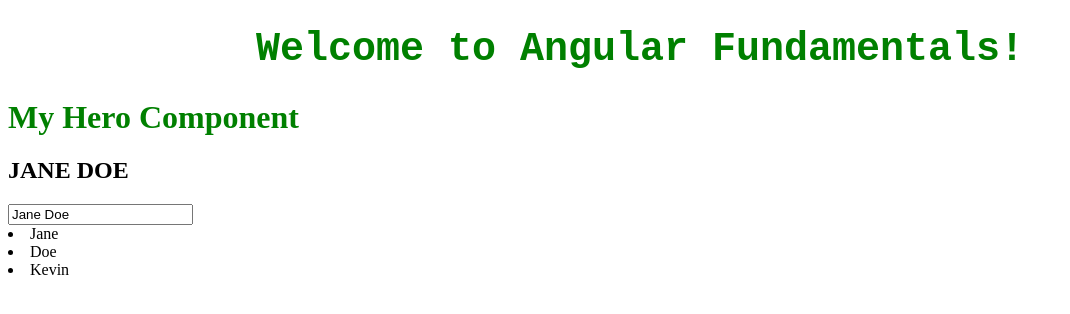
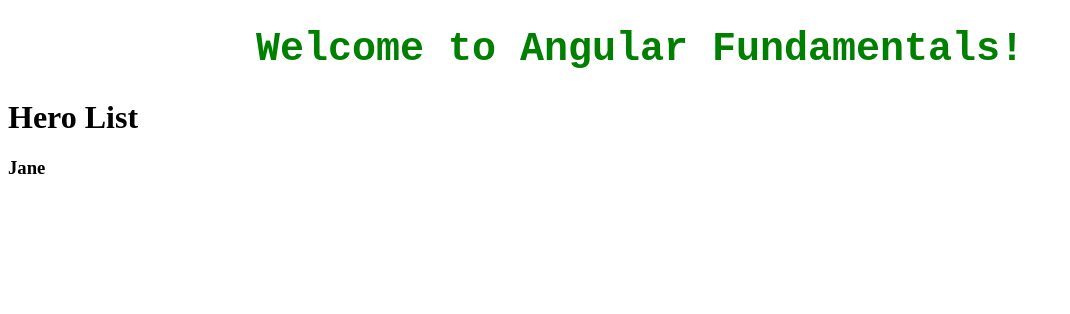
Before and after one commit to HaiderMalik12/angular-fundamentals, an Angular app: page / in a window 1280 px wide. Shown: the top 314 px of the page, without its empty margins (0-1070 px from the left). Built offline with nearby package versions, Linux system fonts and the light colour scheme.

Commit message:
create component with inline template

```diff
--- a/src/app/app.component.html
+++ b/src/app/app.component.html
@@ -4,4 +4,5 @@
     Welcome to {{ title }}!
   </h1>
 </div>
-<app-hero></app-hero>
+<!-- <app-hero></app-hero> -->
+<app-hero-list></app-hero-list>
--- a/src/app/app.module.ts
+++ b/src/app/app.module.ts
@@ -6,11 +6,13 @@
 import { HeroComponent } from './hero/hero.component';
 import { HeroService } from './hero/hero.service';
 import { Logger } from './logger.service';
+import { HeroListComponent } from './hero/hero-list/hero-list.component';
 
 @NgModule({
   declarations: [
     AppComponent,
-    HeroComponent
+    HeroComponent,
+    HeroListComponent
   ],
   imports: [
     BrowserModule,
--- /dev/null
+++ b/src/app/hero/hero-list/hero-list.component.ts
@@ -0,0 +1,25 @@
+import { Component, OnInit } from '@angular/core';
+
+@Component({
+  selector: 'app-hero-list',
+  template: `
+    <div>
+       <h1>{{title}} </h1>
+       <h3>{{myHero}} </h3>
+    </div>
+  `,
+  styleUrls: ['./hero-list.component.css']
+})
+export class HeroListComponent implements OnInit {
+
+  title: string;
+  myHero : string;
+  constructor() {
+    this.myHero = 'Jane';
+    this.title = 'Hero List'
+   }
+
+  ngOnInit() {
+  }
+
+}
```
Also changed, not shown: src/app/hero/hero-list/hero-list.component.css (added), 1 other file (tests, documents, lock files or other folders).
